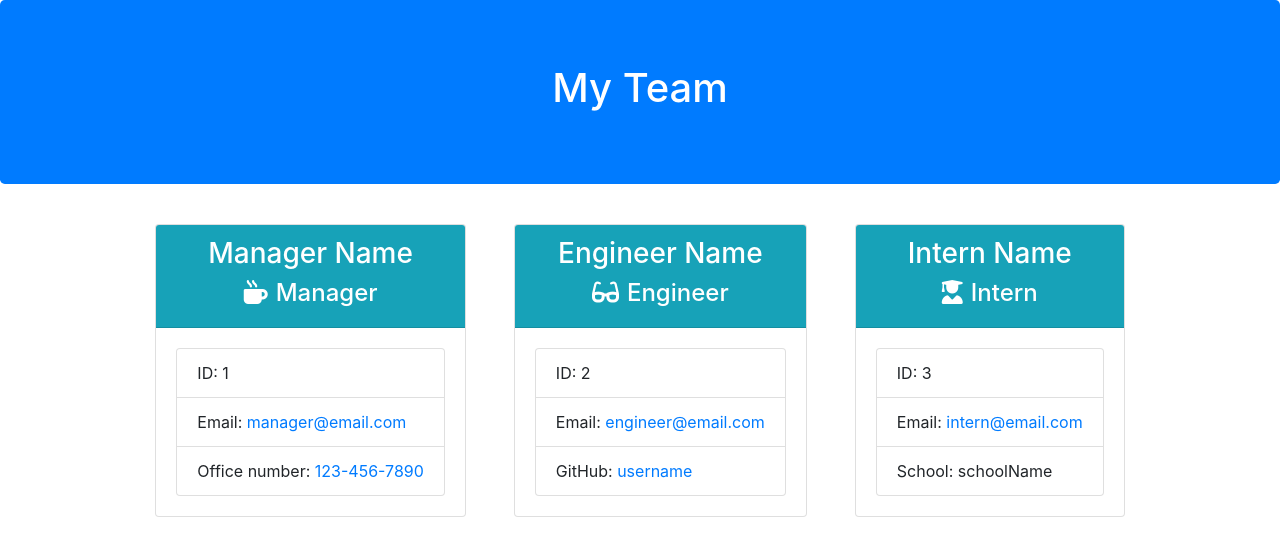
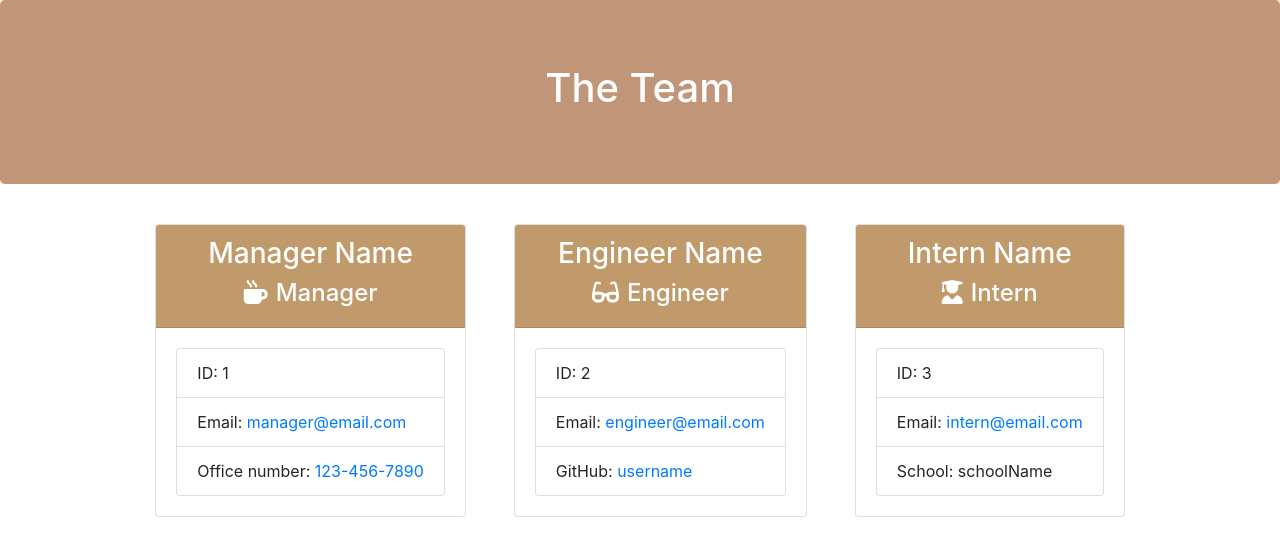
Before and after one commit to 705h-S/Team-index-generator, a website: page dist/index.html in a window 1280 px wide. Drawn offline with nearby package versions, Linux system fonts and the light colour scheme.

Commit message:
added style to index

```diff
--- a/dist/index.html
+++ b/dist/index.html
@@ -29,8 +29,8 @@
     <!-- Create header section and create container fluid expands the container to fill the available width -->
     <header class="container-fluid">
       <div class="row">
-        <div class="col-12 jumbotron mb-3 bg-primary text-white">
-          <h1 class="text-center">My Team</h1>
+        <div class=" head col-12 jumbotron mb-3 text-white">
+          <h1 class="text-center">The Team</h1>
         </div>
       </div>
     </header>
@@ -41,7 +41,7 @@
         <div class="col-12 d-flex justify-content-center mt-4">
           <!-- Create manager's card -->
           <div class="card mx-4 mb-4" id="manager-card">
-            <div class="card-header text-center card-title bg-info text-white">
+            <div class=" team card-header text-center card-title  text-white">
               <h3>Manager Name</h3>
               <h4><i class="fas fa-mug-hot mr-2"></i>Manager</h4>
             </div>
@@ -62,7 +62,7 @@
 
           <!-- Create engineer's card -->
           <div class="card mx-4 mb-4" id="engineer-card">
-            <div class="card-header text-center card-title bg-info text-white">
+            <div class="card-header text-center card-title team text-white">
               <h3>Engineer Name</h3>
               <h4><i class="fas fa-glasses mr-2"></i>Engineer</h4>
             </div>
@@ -83,7 +83,7 @@
 
           <!-- Create intern's card -->
           <div class="card mx-4 mb-4" id="intern-card">
-            <div class="card-header text-center card-title bg-info text-white">
+            <div class="card-header text-center card-title team text-white">
               <h3>Intern Name</h3>
               <h4><i class="fas fa-user-graduate mr-2"></i>Intern</h4>
             </div>
--- a/dist/style.css
+++ b/dist/style.css
@@ -0,0 +1,7 @@
+.head {
+  background: #c19578;
+}
+
+.team {
+  background: #c19a6b;
+}
```
